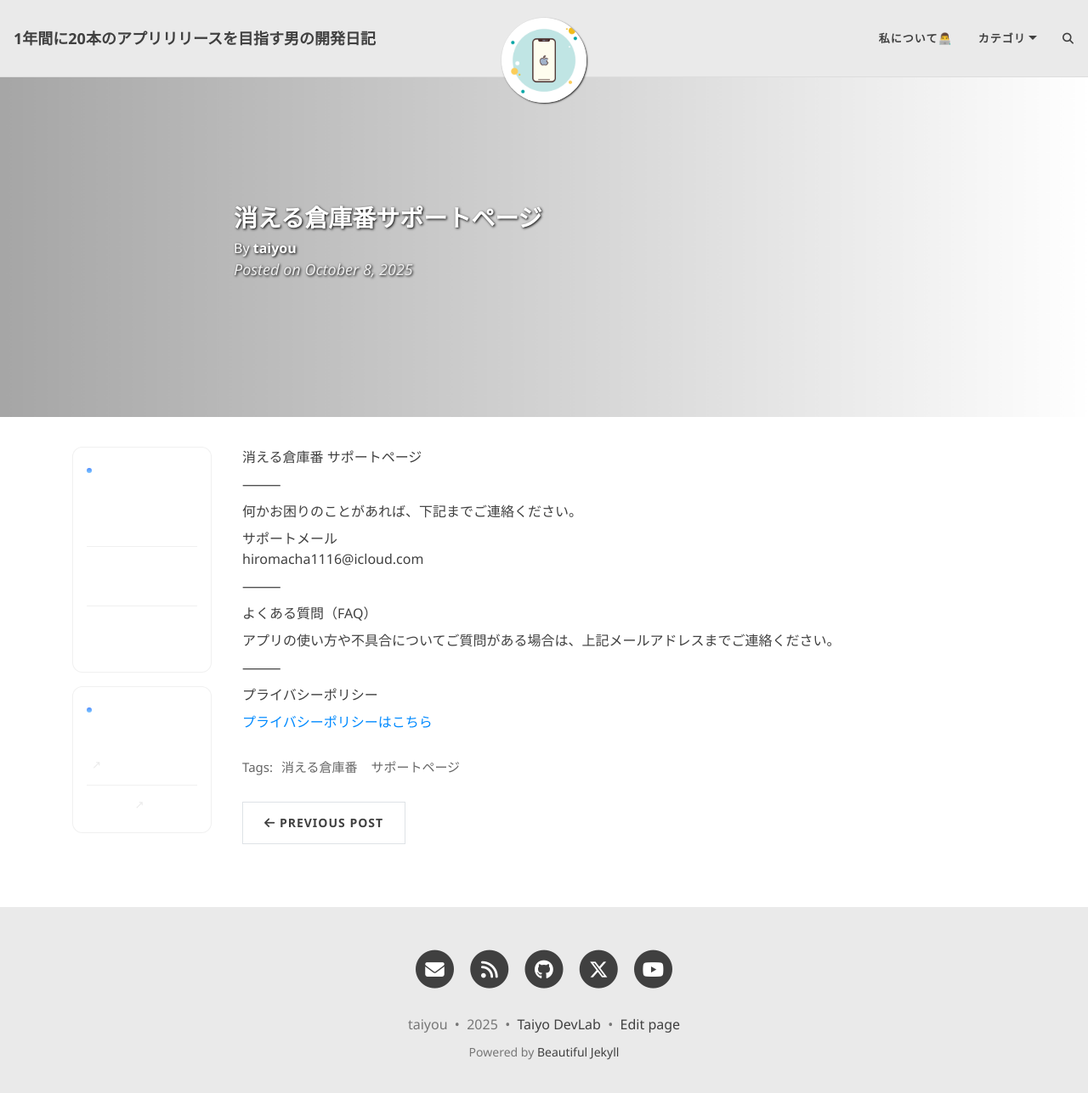
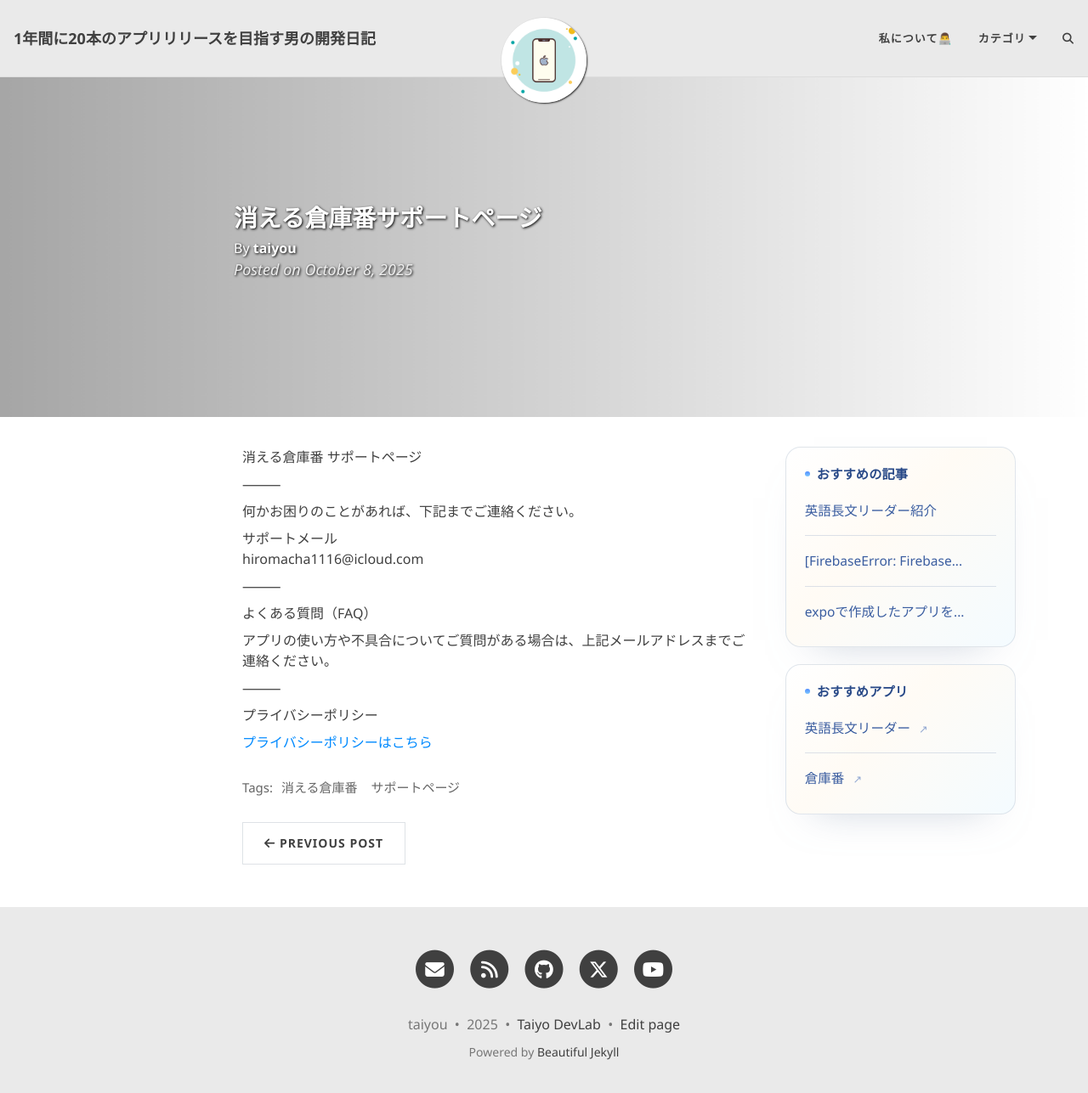
Before and after one commit to macha1316/beautiful-jekyll-master, a Jekyll site: the page built from _posts/2025-10-08-blind-sokoban-support-url.md, in a window 1280 px wide and 1299 px high. Shown: the top 1287 px of the window at 85% size. Built offline with Jekyll 4.4.1, drawn with Linux system fonts in a browser that asks for light colours; comment, search, counter and statistics services are not loaded.

Commit message:
add: ledt -> right container

```diff
--- a/_layouts/post.html
+++ b/_layouts/post.html
@@ -5,18 +5,25 @@ layout: base
 {% include header.html type="post" %}
 <style>
   /* Scoped to post layout only */
-  .left-container .sidebar-stack {
-    display: grid;
-    gap: 16px;
+  .right-container .sidebar-stack {
+    display: flex;
+    flex-direction: column;
+    gap: 20px;
   }
-  .left-container .sidebar-card {
-    border: 1px solid rgba(0, 0, 0, 0.06);
-    border-radius: 12px;
-    padding: 16px 16px 12px;
-    background: #ffffff; /* force white for readability */
-    box-shadow: none;
+  .right-container .sidebar-card {
+    border: 1px solid rgba(203, 213, 225, 0.6);
+    border-radius: 18px;
+    padding: 20px 22px 18px;
+    background: linear-gradient(135deg, #ffffff 0%, #fffbf5 42%, #f4fbff 100%);
+    color: #31456d;
+    box-shadow: 0 26px 48px -34px rgba(148, 163, 184, 0.55);
+    transition: transform 0.18s ease, box-shadow 0.18s ease;
   }
-  .left-container .sidebar-card__title {
+  .right-container .sidebar-card:hover {
+    transform: translateY(-2px);
+    box-shadow: 0 30px 52px -32px rgba(99, 179, 237, 0.52);
+  }
+  .right-container .sidebar-card__title {
     font-weight: 700;
     font-size: 0.95rem;
     letter-spacing: 0.01em;
@@ -24,9 +31,9 @@ layout: base
     display: flex;
     align-items: center;
     gap: 8px;
-    color: #ffffff;
+    color: #274887;
   }
-  .left-container .sidebar-card__title::before {
+  .right-container .sidebar-card__title::before {
     content: "";
     width: 6px;
     height: 6px;
@@ -34,64 +41,76 @@ layout: base
     background: linear-gradient(180deg, #4f8cff, #7ec8ff);
     display: inline-block;
   }
-  .left-container .sidebar-card__list {
+  .right-container .sidebar-card__list {
     list-style: none;
     margin: 0;
     padding: 0;
     display: grid;
-    gap: 4px;
+    gap: 6px;
   }
-  .left-container .sidebar-card__list li + li {
-    border-top: 1px solid rgba(0, 0, 0, 0.06);
+  .right-container .sidebar-card__list li + li {
+    border-top: 1px solid rgba(191, 202, 218, 0.55);
+    padding-top: 6px;
   }
-  .left-container .sidebar-card__list li a {
+  .right-container .sidebar-card__list li a {
     display: block;
     text-decoration: none;
-    padding: 10px 0;
-    border-radius: 6px;
+    padding: 12px 0;
+    border-radius: 8px;
     line-height: 1.45;
     font-size: 0.97rem;
     font-weight: 500;
-    color: #ffffff;
-    transition: transform 0.05s ease, text-decoration-color 0.15s ease;
+    color: #3a5da0;
+    transition: background-color 0.15s ease, color 0.15s ease,
+      transform 0.05s ease;
   }
-  .left-container .sidebar-card__list li a:hover {
-    text-decoration: underline;
+  .right-container .sidebar-card__list li a:hover {
+    background-color: rgba(125, 211, 252, 0.22);
+    color: #22498b;
   }
-  .left-container .sidebar-card__list li a:active {
+  .right-container .sidebar-card__list li a:active {
     transform: translateY(1px);
   }
-  .left-container .ext {
-    opacity: 0.6;
-    font-size: 0.85em;
+  .right-container .ext {
+    opacity: 0.75;
+    font-size: 0.82em;
     margin-left: 6px;
-    color: #dddddd;
+    color: #6f8dc6;
   }
 
   /* Compact on smaller screens */
   @media (max-width: 991px) {
-    .left-container .sidebar-card {
+    .right-container .sidebar-card {
       padding: 12px;
     }
-    .left-container .sidebar-card__list li a {
+    .right-container .sidebar-card__list li a {
       padding: 8px;
     }
   }
 
   /* Dark mode support if site uses prefers-color-scheme */
   @media (prefers-color-scheme: dark) {
-    .left-container .sidebar-card {
-      background: #101113;
-      border-color: #2a2b2e;
-      box-shadow: none;
+    .right-container .sidebar-card {
+      background: linear-gradient(135deg, #101728 0%, #182645 100%);
+      border-color: rgba(148, 163, 184, 0.28);
+      box-shadow: 0 22px 36px -28px rgba(96, 165, 250, 0.6);
+      color: #e8f0ff;
+    }
+    .right-container .sidebar-card:hover {
+      box-shadow: 0 26px 44px -26px rgba(125, 211, 252, 0.68);
+    }
+    .right-container .sidebar-card__list li + li {
+      border-top: 1px solid rgba(148, 163, 184, 0.22);
+    }
+    .right-container .sidebar-card__list li a {
+      color: #e5edff;
+    }
+    .right-container .sidebar-card__list li a:hover {
+      background-color: rgba(148, 163, 184, 0.12);
       color: #ffffff;
     }
-    .left-container .sidebar-card__list li + li {
-      border-top: 1px solid #2a2b2e;
-    }
-    .left-container .sidebar-card__list li a:hover {
-      text-decoration: underline;
-      color: #ffffff;
+    .right-container .ext {
+      color: rgba(226, 232, 240, 0.6);
     }
   }
 </style>
@@ -100,53 +119,7 @@ layout: base
   class="{% if page.full-width %} container-fluid {% else %} container-md {% endif %}"
 >
   <div class="main-row">
-    <div class="left-container">
-      <div>
-        <!-- admax -->
-        <!-- <script src="https://adm.shinobi.jp/s/891b90b77c0ece933c0125938b7a0bb2"></script> -->
-        <!-- admax -->
-      </div>
-      <div class="sidebar-stack">
-        <div class="sidebar-card">
-          <div class="sidebar-card__title">おすすめの記事</div>
-          <ul class="sidebar-card__list">
-            <li>
-              <a href="/2025-06-24-eigo-read-1/">英語長文リーダー紹介</a>
-            </li>
-            <li>
-              <a href="/2025-07-19-fire-storage-err/"
-                >[FirebaseError: Firebase...</a
-              >
-            </li>
-            <li>
-              <a href="/2025-07-18-expo-env/">expoで作成したアプリを...</a>
-            </li>
-          </ul>
-        </div>
-
-        <div class="sidebar-card">
-          <div class="sidebar-card__title">おすすめアプリ</div>
-          <ul class="sidebar-card__list">
-            <li>
-              <a
-                href="https://apps.apple.com/app/eigo-read/id6748108116"
-                target="_blank"
-              >
-                英語長文リーダー <span class="ext">↗</span>
-              </a>
-            </li>
-            <li>
-              <a
-                href="https://apps.apple.com/us/app/%E6%8E%98%E3%81%A3%E3%81%A6%E9%81%8B%E3%81%B6%E6%96%B0%E6%84%9F%E8%A6%9A%E5%80%89%E5%BA%AB%E7%95%AA%E3%82%B2%E3%83%BC%E3%83%A0/id1610742687"
-                target="_blank"
-              >
-                倉庫番 <span class="ext">↗</span>
-              </a>
-            </li>
-          </ul>
-        </div>
-      </div>
-    </div>
+    <div class="left-container"></div>
     <div class="center-container">
       {% if page.gh-repo %} {% assign gh_split = page.gh-repo | split:'/' %} {%
       assign gh_user = gh_split[0] %} {% assign gh_repo = gh_split[1] %}
@@ -251,12 +224,46 @@ layout: base
       {% include comments.html %}
     </div>
     <div class="right-container">
-      <div>
-        <!-- admax -->
-        <!-- <script src="https://adm.shinobi.jp/s/891b90b77c0ece933c0125938b7a0bb2"></script> -->
-        <!-- admax -->
+      <div class="sidebar-stack">
+        <div class="sidebar-card">
+          <div class="sidebar-card__title">おすすめの記事</div>
+          <ul class="sidebar-card__list">
+            <li>
+              <a href="/2025-06-24-eigo-read-1/">英語長文リーダー紹介</a>
+            </li>
+            <li>
+              <a href="/2025-07-19-fire-storage-err/"
+                >[FirebaseError: Firebase...</a
+              >
+            </li>
+            <li>
+              <a href="/2025-07-18-expo-env/">expoで作成したアプリを...</a>
+            </li>
+          </ul>
+        </div>
+
+        <div class="sidebar-card">
+          <div class="sidebar-card__title">おすすめアプリ</div>
+          <ul class="sidebar-card__list">
+            <li>
+              <a
+                href="https://apps.apple.com/app/eigo-read/id6748108116"
+                target="_blank"
+              >
+                英語長文リーダー <span class="ext">↗</span>
+              </a>
+            </li>
+            <li>
+              <a
+                href="https://apps.apple.com/us/app/%E6%8E%98%E3%81%A3%E3%81%A6%E9%81%8B%E3%81%B6%E6%96%B0%E6%84%9F%E8%A6%9A%E5%80%89%E5%BA%AB%E7%95%AA%E3%82%B2%E3%83%BC%E3%83%A0/id1610742687"
+                target="_blank"
+              >
+                倉庫番 <span class="ext">↗</span>
+              </a>
+            </li>
+          </ul>
+        </div>
       </div>
-      <div></div>
     </div>
   </div>
 </main>
--- a/assets/css/beautifuljekyll.css
+++ b/assets/css/beautifuljekyll.css
@@ -1158,10 +1158,10 @@ pre {
 }
 
 .right-container {
-  width: 200px;
-  min-width: 100px;
+  width: clamp(260px, 24vw, 320px);
+  min-width: 200px;
   padding-left: 2.25rem;
-
+  flex-shrink: 0;
 }
 
 .center-container {
```
